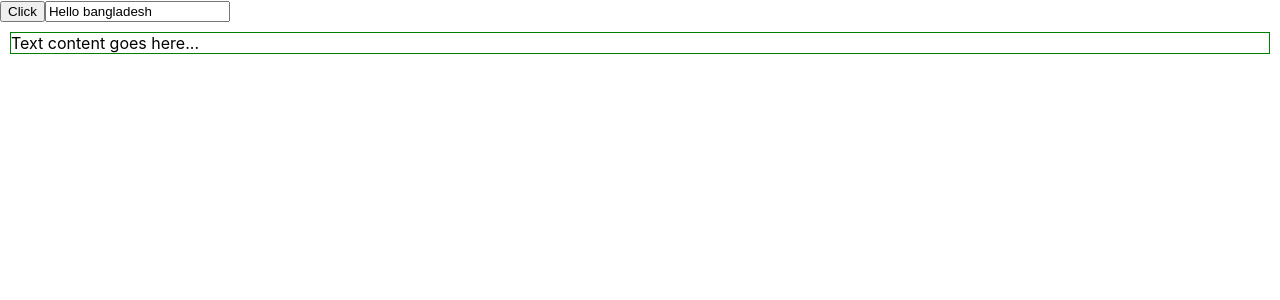
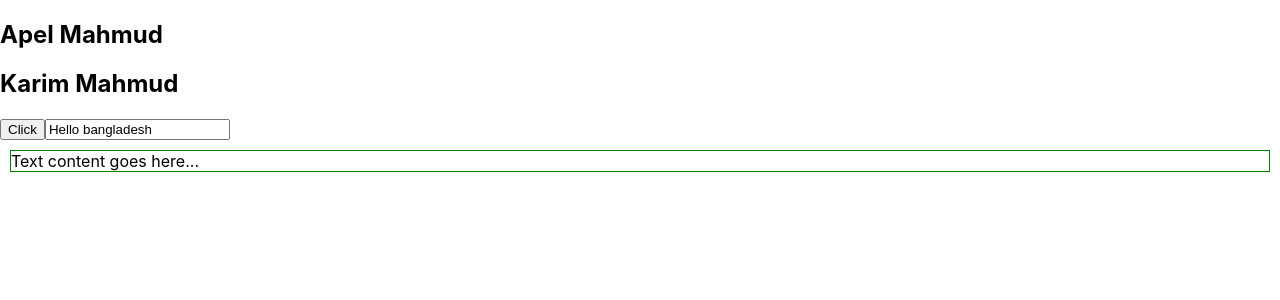
Before and after one commit to apelmahmudDev/react-typescript-demo-codevolution, a React (Create React App) app: page / in a window 1280 px wide. Shown: the top 300 px of the page. Built offline with nearby package versions, Linux system fonts and the light colour scheme.

Commit message:
Loggedin comp ready to check type

```diff
--- a/src/App.tsx
+++ b/src/App.tsx
@@ -1,10 +1,17 @@
 import Button from "./components/Button";
 import Container from "./components/Container";
 import Input from "./components/Input";
+import PersonList from "./components/PersonList";
 
 const App = () => {
+	const nameList = [
+		{ first: "Apel", last: "Mahmud" },
+		{ first: "Karim", last: "Mahmud" },
+	];
+
 	return (
 		<div>
+			<PersonList names={nameList} />
 			<Button handleClick={(event, id) => console.log("clicked", event, id)} />
 			<Input
 				value="Hello bangladesh"
```
Also changed, not shown: src/components/state/LoggedIn.tsx (added, +23 -0 lines).
